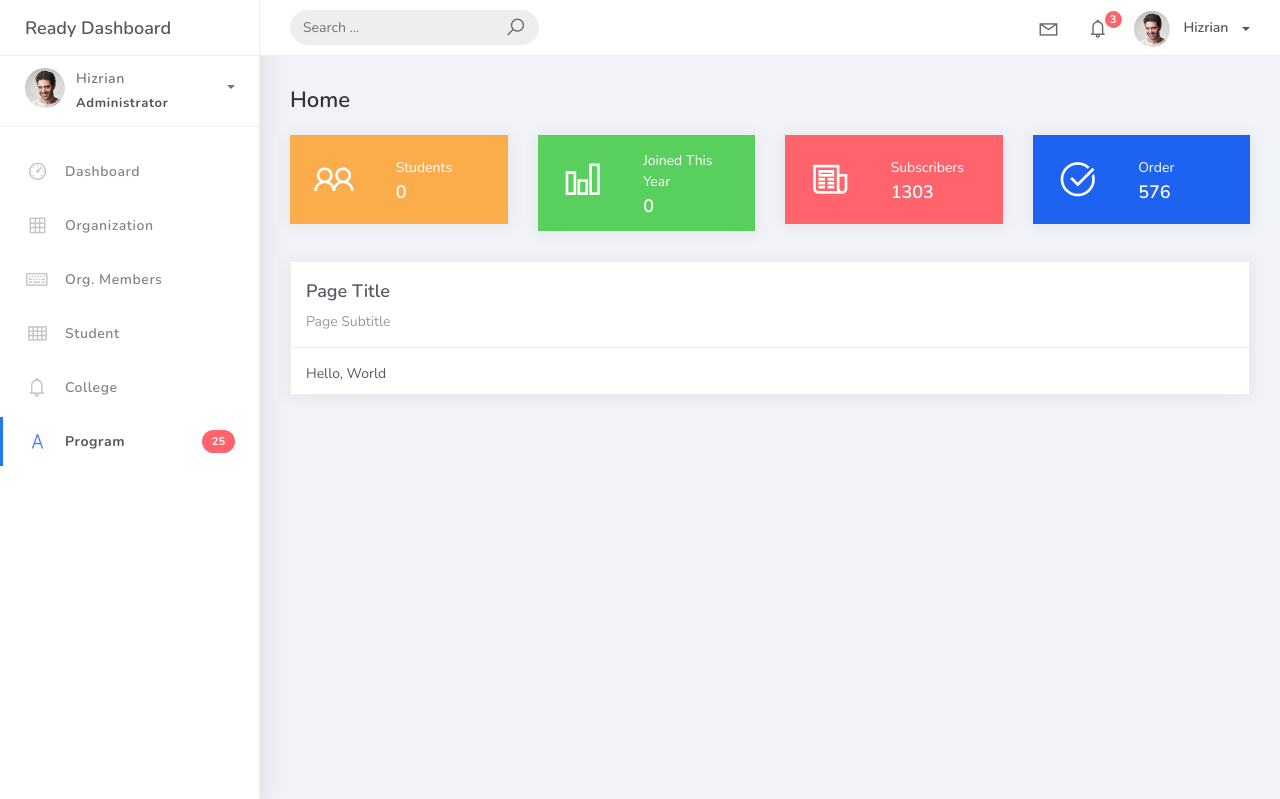
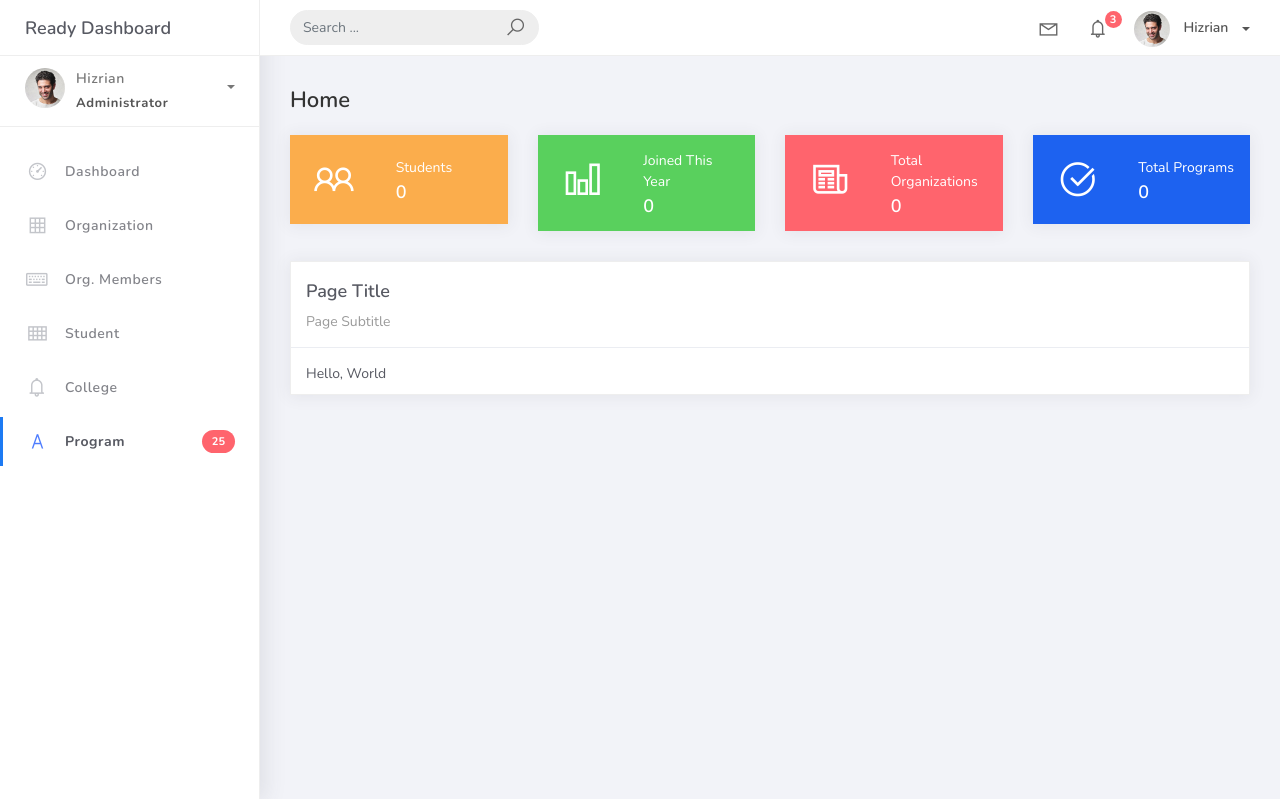
Before and after one commit to clasarageth/PSUSphere, a Django app: page / in a window 1280 px wide. Shown: the top 799 px of the page. Run offline with Django 5.2, Linux system fonts and the light colour scheme; data that the repository does not hold is empty; some libraries are stand-ins or nearby versions.

Commit message:
added number of org and programs in dashboard

```diff
--- a/projectsite/studentorg/views.py
+++ b/projectsite/studentorg/views.py
@@ -18,6 +18,8 @@ class HomePageView(ListView):
 
         context = super().get_context_data(**kwargs)
         context["total_students"] = Student.objects.count()
+        context["total_organizations"] = Organization.objects.count()
+        context["total_programs"] = Program.objects.count()
 
         today = timezone.now().date()
         count = (
@@ -31,6 +33,8 @@ class HomePageView(ListView):
 
         context["students_joined_this_year"] = count
         return context
+
+
 
 class OrganizationList(ListView):
     model = Organization
--- a/projectsite/templates/home.html
+++ b/projectsite/templates/home.html
@@ -57,8 +57,8 @@
                     </div>
                     <div class="col-7 d-flex align-items-center">
                         <div class="numbers">
-                            <p class="card-category">Subscribers</p>
-                            <h4 class="card-title">1303</h4>
+                            <p class="card-category">Total Organizations</p>
+                            <h4 class="card-title">{{total_organizations}}</h4>
                         </div>
                     </div>
                 </div>
@@ -77,8 +77,8 @@
                     </div>
                     <div class="col-7 d-flex align-items-center">
                         <div class="numbers">
-                            <p class="card-category">Order</p>
-                            <h4 class="card-title">576</h4>
+                            <p class="card-category">Total Programs</p>
+                            <h4 class="card-title">{{total_programs}}</h4>
                         </div>
                     </div>
                 </div>
```
